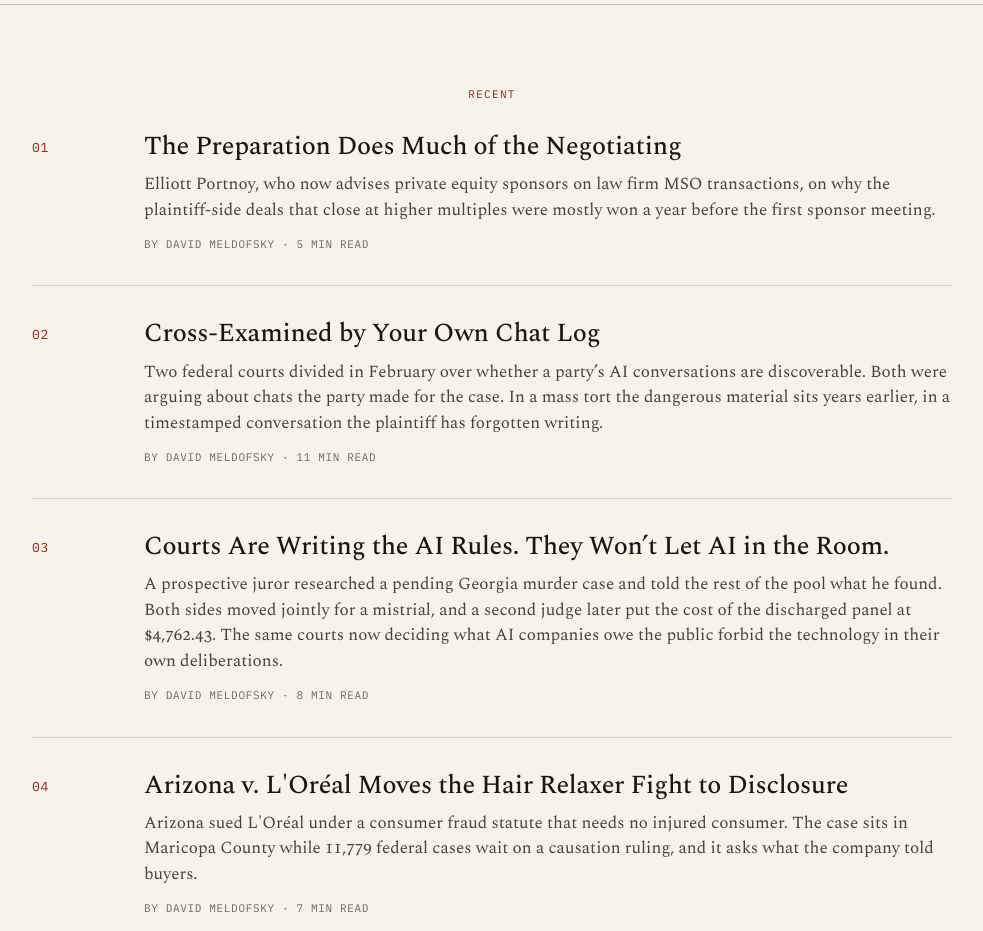
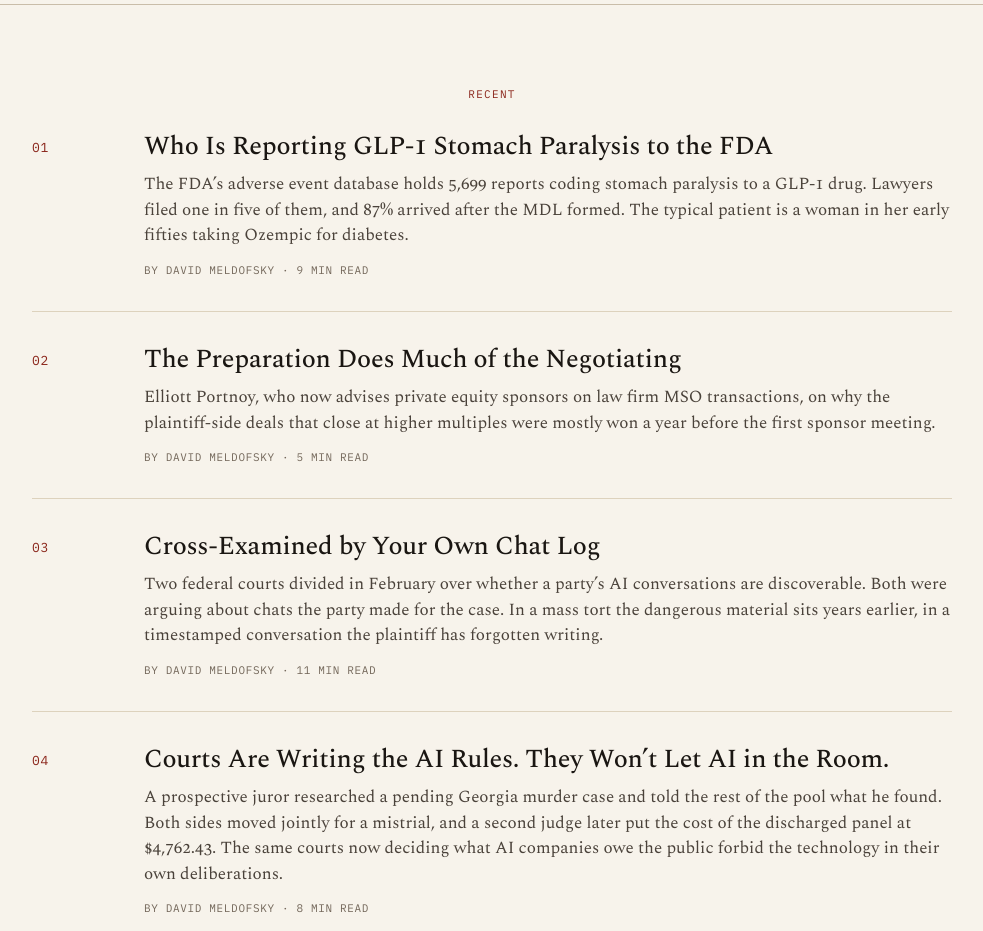
Before and after one commit to dmelds/Lawsuitintelligencer, a plain HTML site: page index.html in a window 1280 px wide. Shown: the part 2180-3111 px from the top of the page, without its empty margins (148-1131 px from the left). Drawn offline with nearby package versions, Linux system fonts and the light colour scheme.

Commit message:
Add files via upload

```diff
--- a/index.html
+++ b/index.html
@@ -162,6 +162,13 @@
       <p class="section-eyebrow center">Recent</p>
       <div class="recent">
         <ol>
+          <li>
+            <div>
+              <h3><a href="glp-1-faers-reporting-profile">Who Is Reporting GLP-1 Stomach Paralysis to the FDA</a></h3>
+              <p class="dek">The FDA&rsquo;s adverse event database holds 5,699 reports coding stomach paralysis to a GLP-1 drug. Lawyers filed one in five of them, and 87% arrived after the MDL formed. The typical patient is a woman in her early fifties taking Ozempic for diabetes.</p>
+              <p class="meta">By David Meldofsky &middot; 9 min read</p>
+            </div>
+          </li>
           <li>
             <div>
               <h3><a href="mso-deal-readiness-elliott-portnoy">The Preparation Does Much of the Negotiating</a></h3>
```
